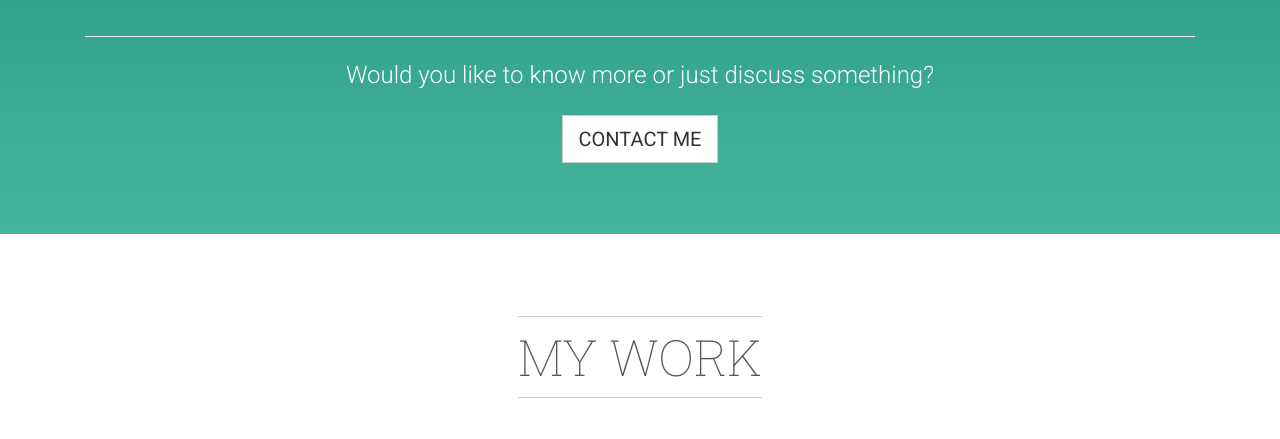
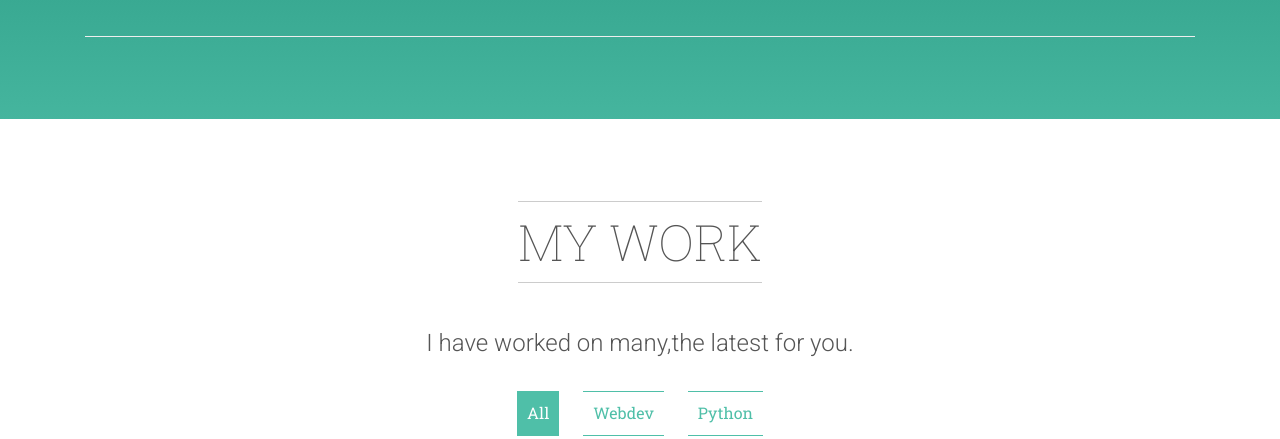
Before and after one commit to yatishkadam/Kadam-yatish-webdev, a website: page public/index.html in a window 1280 px wide. Shown: the part 2000-2439 px from the top of the page. Drawn offline with Linux system fonts and the light colour scheme; some packages are replaced by stand-ins of ours.

Commit message:
improvements

```diff
--- a/public/index.html
+++ b/public/index.html
@@ -206,15 +206,6 @@ _________________________________________________________ -->
                 </div>
 
                 <hr>
-
-                <div class="text-center">
-
-                    <p class="lead">Would you like to know more or just discuss something?</p>
-
-                    <p><a href="#contact" class="btn btn-default btn-lg scrollTo">Contact me</a>
-                    </p>
-
-                </div>
 
             </div>
             <!-- /.12 -->
```
